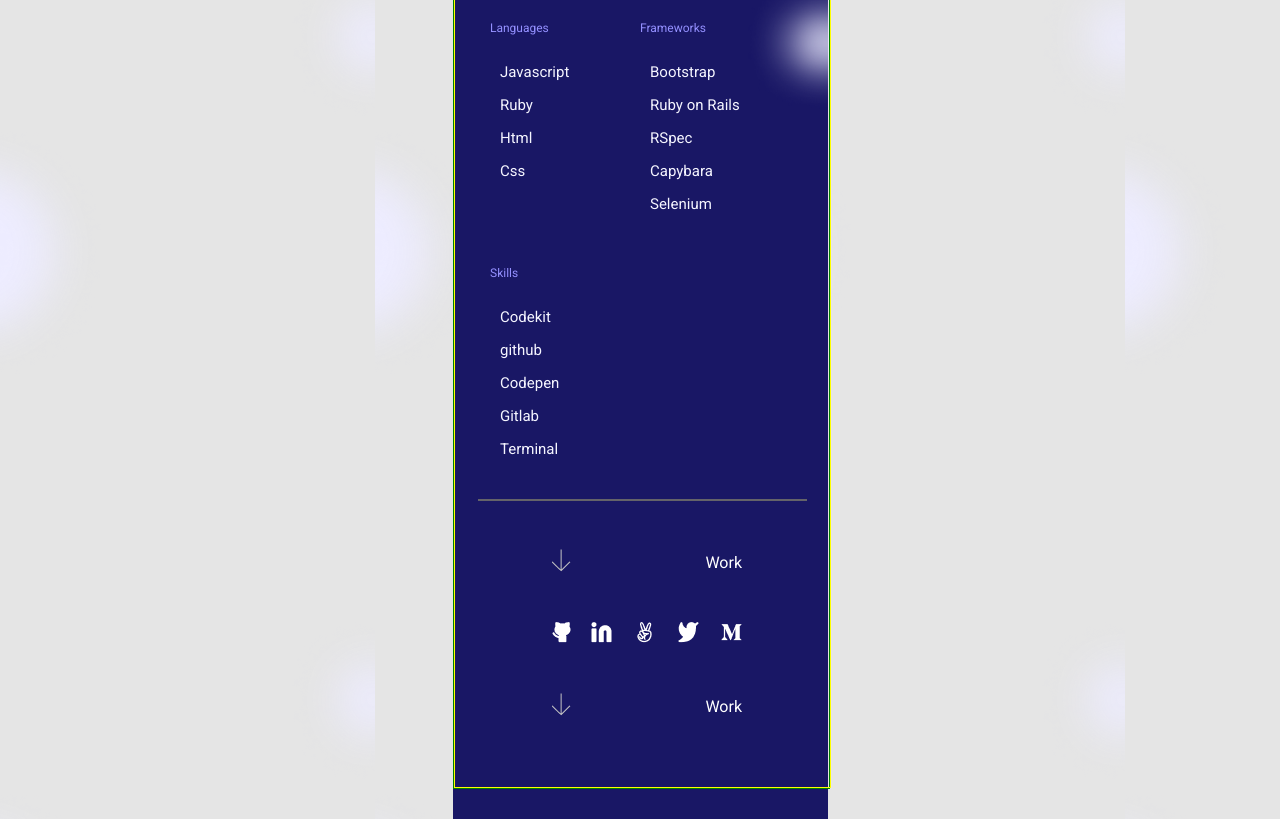
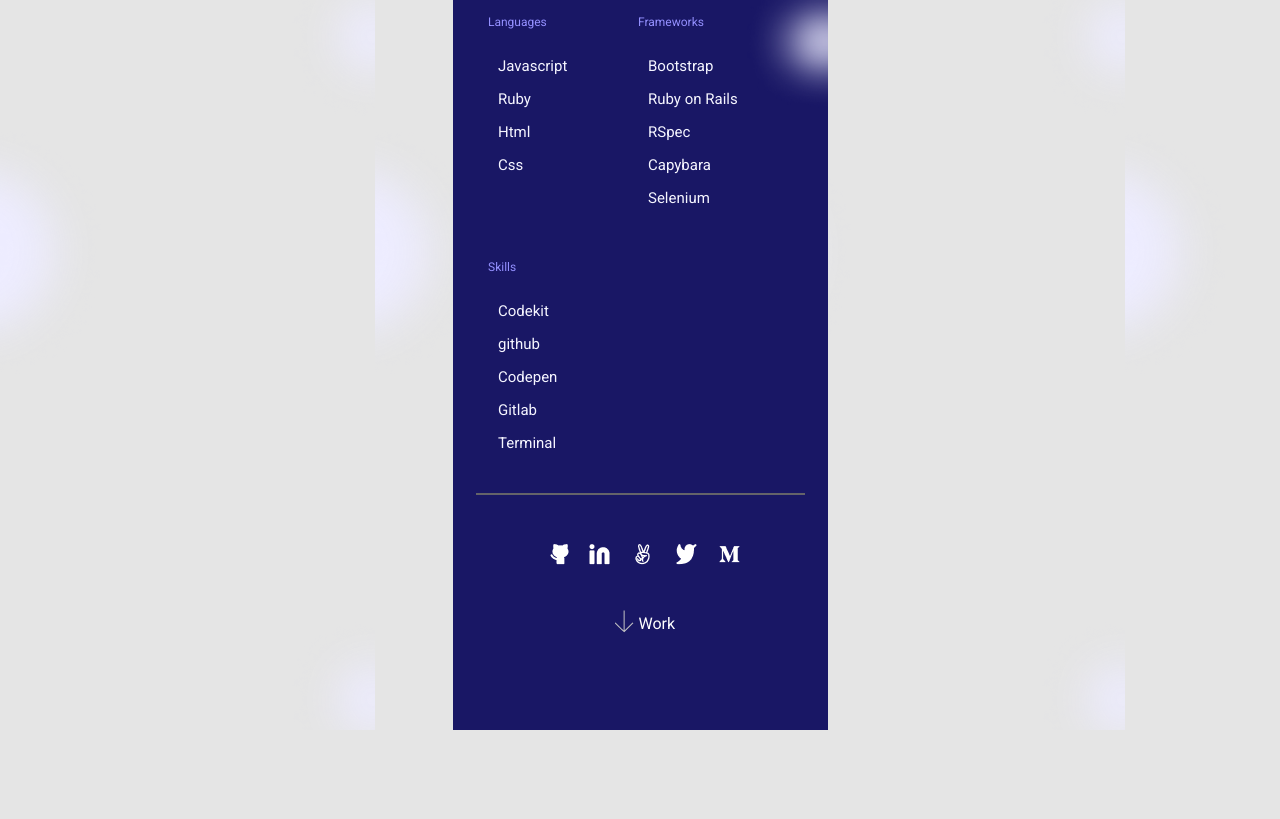
Before and after one commit to sushen/Soma-portfolio, a website: page Index.html in a window 1280 px wide. Shown: the part 542-1361 px from the top of the page. After the commit the page ends 1272 px from the top, so only its background shows below. Drawn offline with Linux system fonts and the light colour scheme.

Commit message:
Add style for ul,li,a in the social media section

```diff
--- a/Index.html
+++ b/Index.html
@@ -77,10 +77,6 @@
                 </section>
                 <section class="inner-section heed-menu">
                     <nav class="social">
-                        <ul class="ul-work wk-left">
-                            <li><a href="#my-work"><img src="image/arrowdown.png" alt="github"></a></li>
-                            <li><a href="#my-work">Work</a></li>
-                          </ul>
                         <ul class="ul-social">
                           <li><a href="#"><img src="image/github.png" alt="github"></a></li>
                           <li><a href="#"><img src="image/in.png" alt="linkIn"></a></li>
--- a/stylesheet.css
+++ b/stylesheet.css
@@ -1,7 +1,7 @@
 body {
   background-color: #e5e5e5;
   background-image: url("image/Topcircles.png");
-  font-family: 'Roboto', 'Gill Sans', 'Gill Sans MT', Calibri, 'Trebuchet MS', sans-serif;
+  font-family: "Roboto", "Gill Sans", "Gill Sans MT", Calibri, "Trebuchet MS",sans-serif;
   margin: auto;
 }
 
@@ -20,7 +20,6 @@
 }
 
 .app-bar {
-
   width: 375px;
   height: 92px;
   color: white;
@@ -62,7 +61,6 @@
   background-repeat: no-repeat;
   background-size: 375px 563px;
   margin-bottom: 20px;
-  border: solid 1px green;
 }
 
 .header-inner-cont {
@@ -72,7 +70,6 @@
   align-items: center;
   width: 375px;
   min-height: 650px;
-  border: solid 1px yellow;
 }
 
 .myname {
@@ -84,7 +81,6 @@
   color: #7d73fc;
   text-align: center;
   padding-top: 50px;
-  border: solid 1px black;
 }
 
 .jobtitle {
@@ -95,7 +91,6 @@
   font-weight: 500;
   color: white;
   text-align: center;
-  border: solid 1px black;
 }
 
 .abilities {
@@ -169,3 +164,11 @@
   border: 1px solid #646369;
   margin: auto;
 }
+.ul-work {
+  display: flex;
+  justify-content: space-around;
+  align-items: center;
+  width: 65px;
+  height: 21.4px;
+  color: #a2a3ae;
+}
```
Lines whose indentation alone changed are shown as unchanged.
